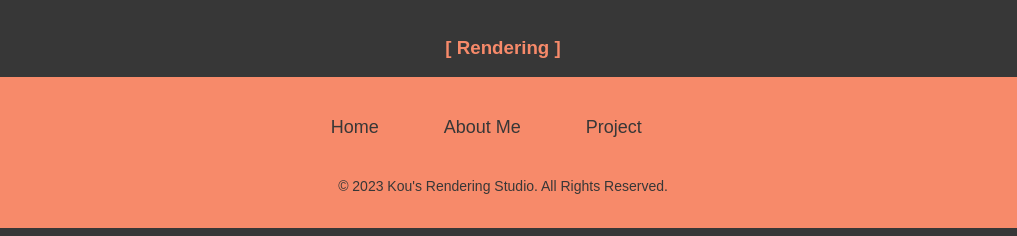
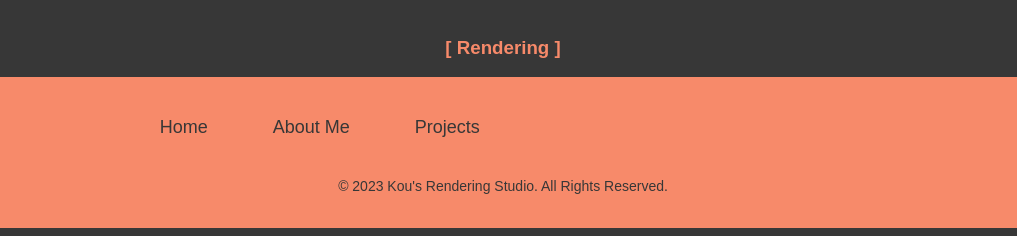
Before and after one commit to psuuc-nbcamatayan/psuuc-nbcamatayan, a plain HTML site: page index.html in a window 1280 px wide. Shown: the part 1341-1577 px from the top of the page, 137-1154 px from the left. Drawn offline with Linux system fonts and the light colour scheme.

Commit message:
Update index.html

```diff
--- a/index.html
+++ b/index.html
@@ -49,7 +49,7 @@
           <ul>
             <li><a href="#">Home</a></li>
             <li><a href="#">About Me</a></li>
-            <li><a href='https://psuuc-nbcamatayan.github.io/ebanking/'>Project</a></li>
+            <li><a href='https://psuuc-nbcamatayan.github.io/ebanking/'>Projects<a></li>
           </ul>
         </nav>
         <div class="social-media">
```
